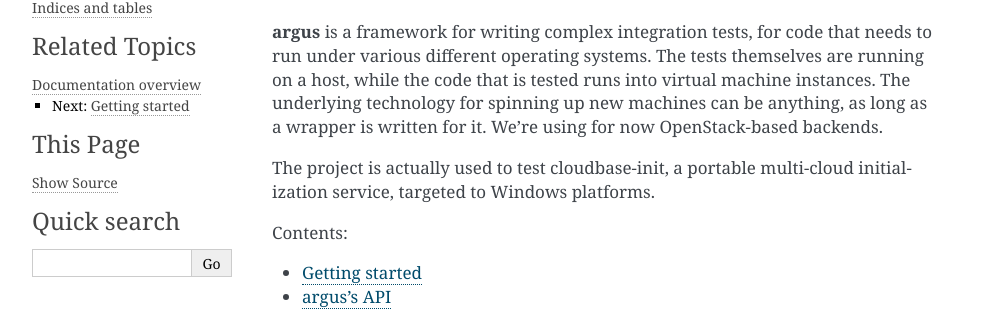
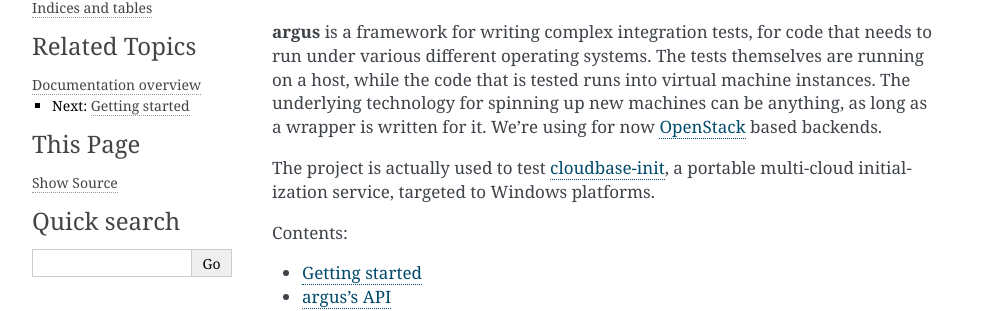
Before and after one commit to cloudbase/cloudbase-init-ci, a Sphinx documentation site: the page built from docs/index.rst, in a window 1280 px wide. Shown: the part 139-450 px from the top of the page, without its empty margins (148-1140 px from the left). Built offline with Sphinx 7.4.7, drawn with Linux system fonts in a browser that asks for light colours.

```diff
--- a/docs/index.rst
+++ b/docs/index.rst
@@ -11,9 +11,9 @@ for code that needs to run under various different operating systems.
 The tests themselves are running on a host, while the code that
 is tested runs into virtual machine instances. The underlying technology
 for spinning up new machines can be anything, as long as a wrapper
-is written for it. We're using for now OpenStack-based backends.
+is written for it. We're using for now `OpenStack`_ based backends.
 
-The project is actually used to test cloudbase-init, a portable
+The project is actually used to test `cloudbase-init`_, a portable
 multi-cloud initialization service, targeted to Windows platforms.
 
 
```
Also changed, not shown: other parts of docs/index.rst (+4 -0 lines).
